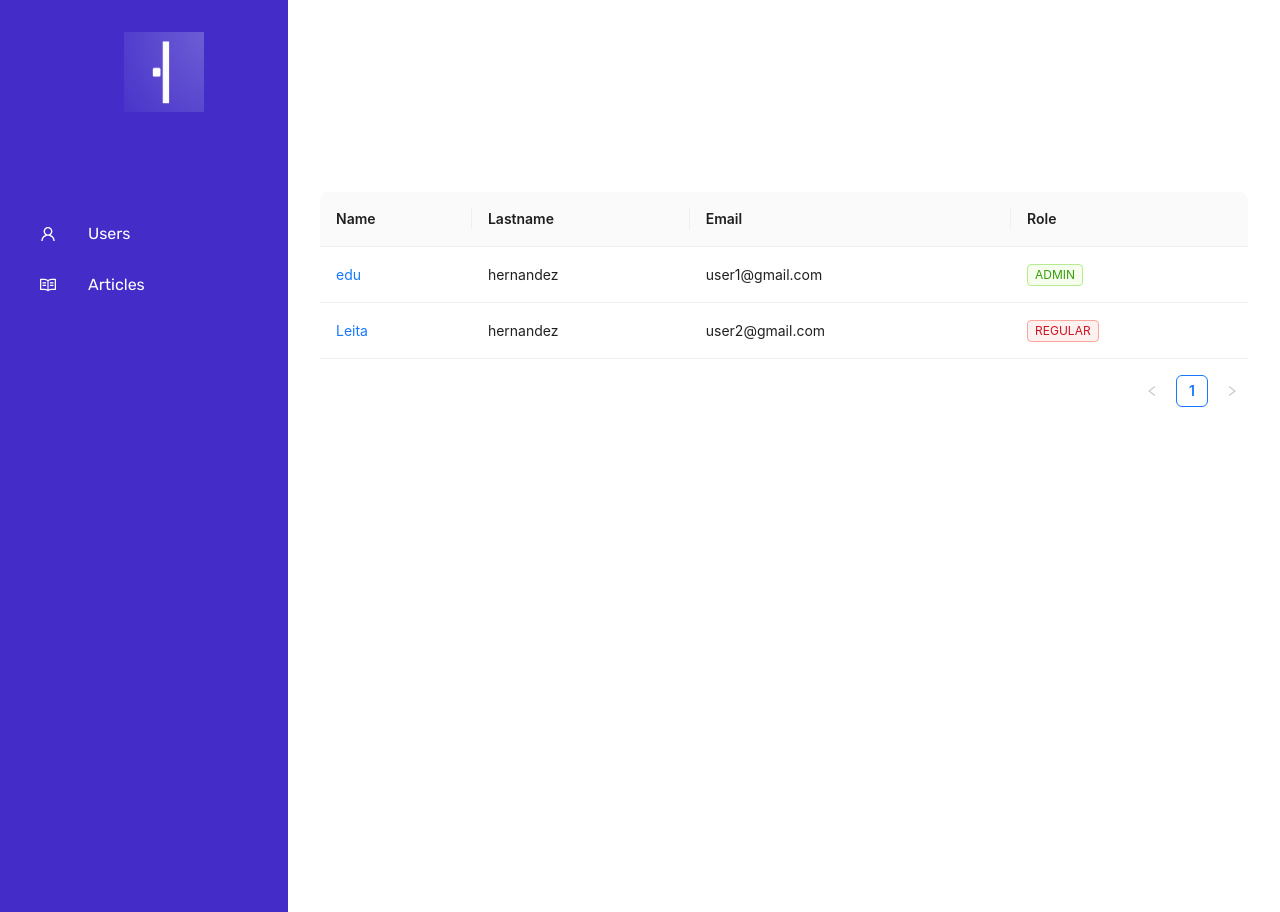
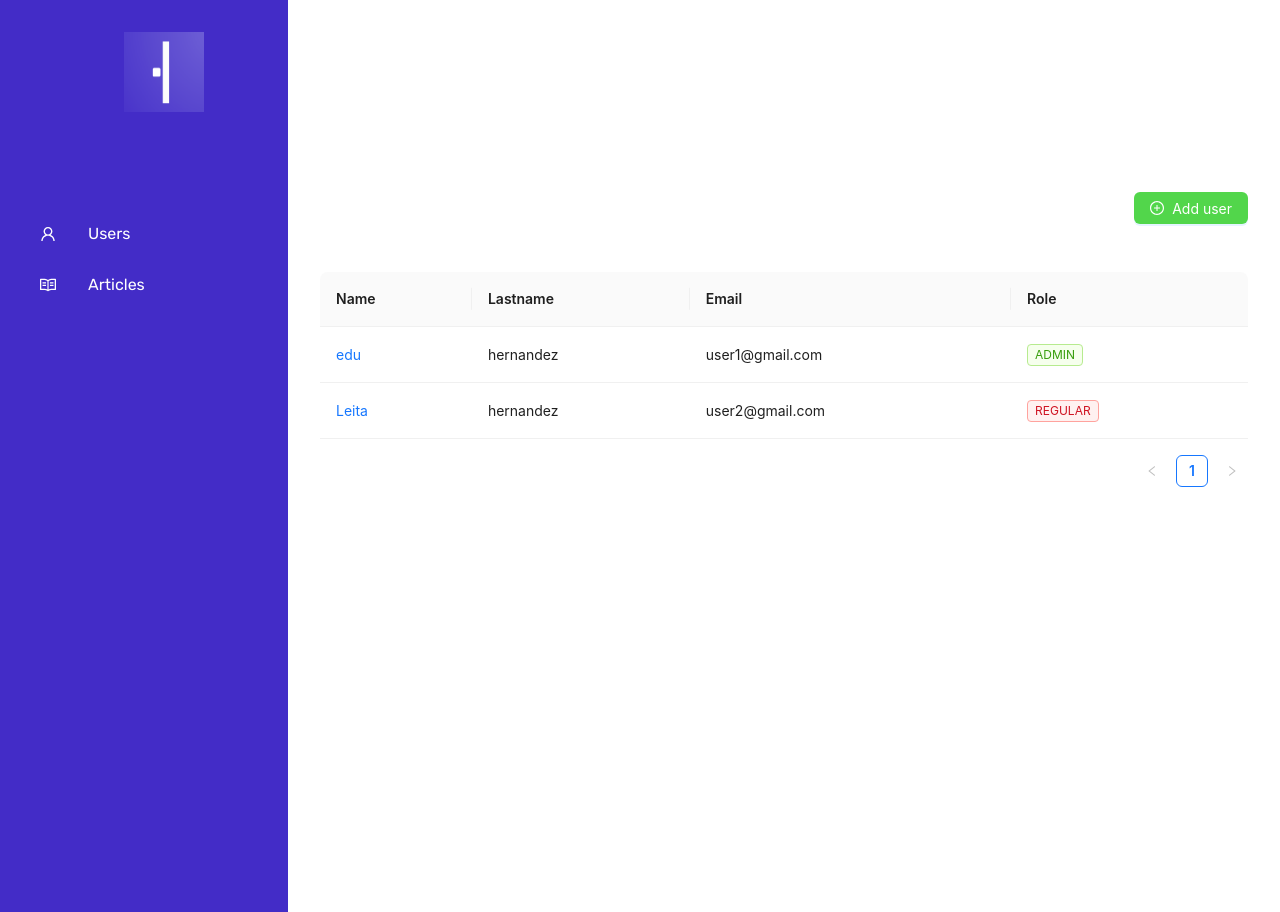
Before and after one commit to eduardohralejandro/logicgateblog_client, a React (Vite) app in the folder admin/: page / in a window 1280 px wide. Built offline with nearby package versions, Linux system fonts and the light colour scheme.

Commit message:
add new button to add users

```diff
--- /dev/null
+++ b/admin/src/src/components/button/ButtonElement.tsx
@@ -0,0 +1,19 @@
+import { CSSProperties, FC, ReactNode } from "react";
+import { Button } from "antd";
+
+interface IButtonProps {
+  text?: string;
+  icon?: ReactNode;
+  style?: CSSProperties;
+  type?: "text" | "link" | "default" | "primary" | "dashed";
+}
+
+const ButtonElement: FC<IButtonProps> = ({ text, icon, style, type }) => {
+  return (
+    <Button type={type} style={style} icon={icon}>
+      {text}
+    </Button>
+  );
+};
+
+export default ButtonElement;
--- a/admin/src/src/components/navbar_links/nav_bar_links.module.scss
+++ b/admin/src/src/components/navbar_links/nav_bar_links.module.scss
@@ -3,6 +3,7 @@
 nav {
   margin-left: 2.5rem;
 }
+
 .outer_link_box {
   display: flex;
   align-items: center;
@@ -16,6 +17,7 @@ nav {
   font-family: "Rubik", sans-serif;
   color: white;
   display: block;
+
   p {
     margin-left: 1rem;
   }
--- a/admin/src/src/components/user_item/UserItem.tsx
+++ b/admin/src/src/components/user_item/UserItem.tsx
@@ -1,13 +1,22 @@
 import UserList from "../user_list/UserList";
+import ButtonElement from "../button/ButtonElement";
 
-import styles from './user_item.module.scss';
-
-
+import { PlusCircleOutlined } from "@ant-design/icons";
+import styles from "./user_item.module.scss";
 
 const UserItem = () => {
+  const customStyles = { backgroundColor: "#52d64b" };
   return (
     <>
       <div className={styles.outer_box_user_item}>
+        <div className={styles.button_frame}>
+          <ButtonElement
+            style={customStyles}
+            type="primary"
+            text="Add user"
+            icon={<PlusCircleOutlined />}
+          />
+        </div>
         <UserList />
       </div>
     </>
--- a/admin/src/src/components/user_item/user_item.module.scss
+++ b/admin/src/src/components/user_item/user_item.module.scss
@@ -1,5 +1,12 @@
 .outer_box_user_item {
+  display: flex;
+  flex-direction: column;
   flex-grow: 1;
   padding: 2rem;
   margin-top: 10rem;
+
+  .button_frame {
+    align-self: flex-end;
+    padding: 0rem 0rem 3rem 0rem;
+  }
 }
```
Lines whose indentation alone changed are shown as unchanged.
